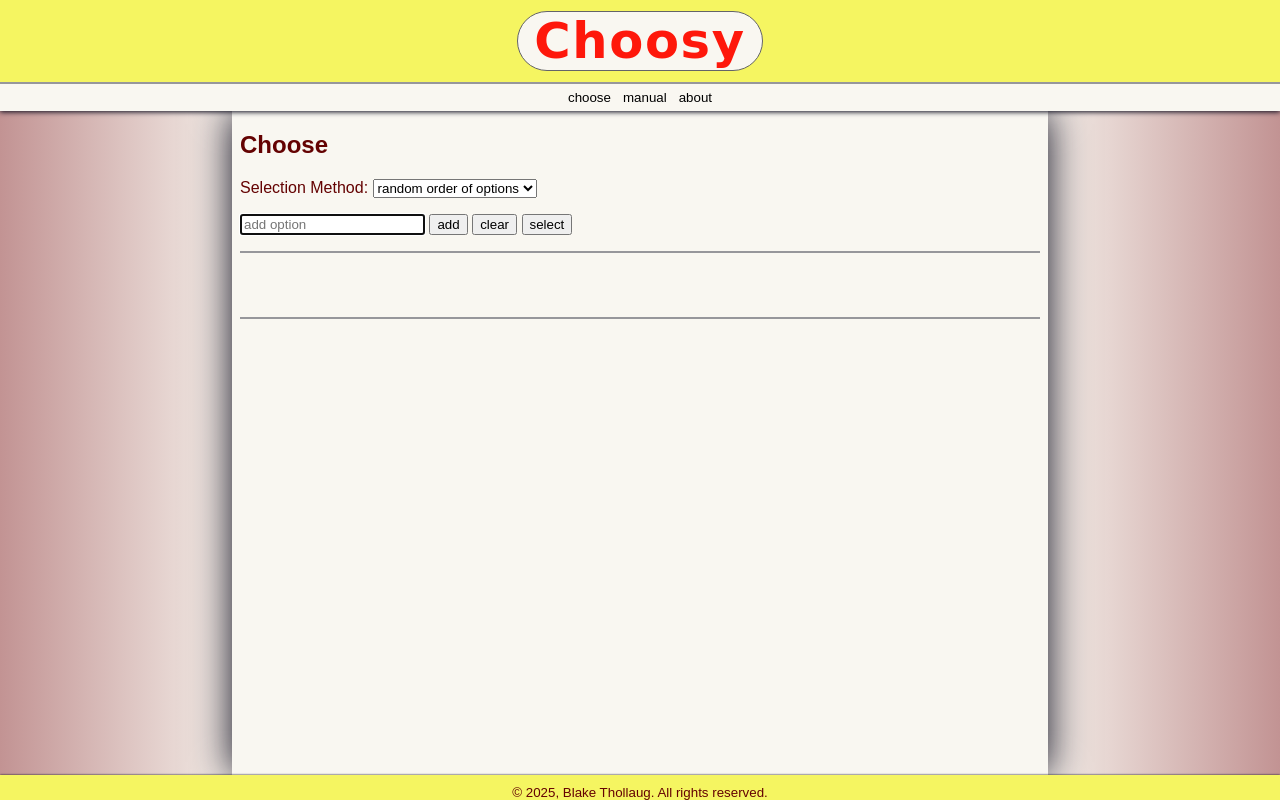
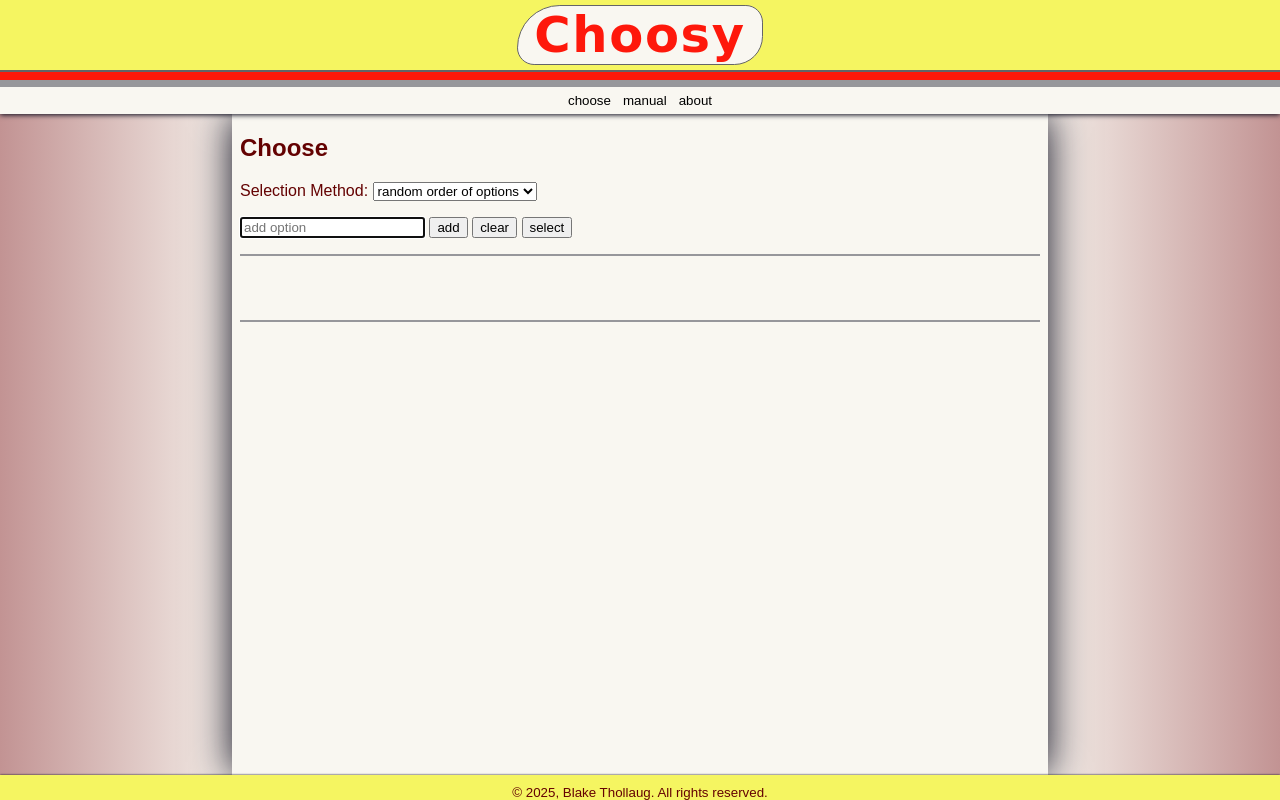
Before and after one commit to bthol/Choosy, a website: page index.html in a window 1280 px wide. Drawn offline with Linux system fonts and the light colour scheme.

Commit message:
header design

```diff
--- a/index.html
+++ b/index.html
@@ -10,7 +10,9 @@
 <body class="default-theme">
 
     <header>
-        <div id="website-title">Choosy</div>
+        <div>
+            <div id="website-title">Choosy</div>
+        </div>
     </header>
 
     <nav>
--- a/src/public/style.scss
+++ b/src/public/style.scss
@@ -22,29 +22,33 @@ body {
 }
 
 header {
+	z-index: 2;
 	position: relative;
-	z-index: 2;
 	margin: 0px;
-	padding: 8px;
-	background-color: var(--background-color-2);
+	padding-bottom: 8px;
 	grid-column: 1 / span 3;
 	display: grid;
-	border-bottom: 2px solid var(--border-color);
+	background-color: index.$title-color;
+	border-bottom: 7px solid var(--border-color);
+	> div {
+		display: grid;
+		background-color: var(--background-color-2);
+		border-bottom: 2px solid index.$title-color-border;
+	}
 }
-
 #website-title {
 	justify-self: center;
 	align-self: center;
 	padding: 0rem 1rem;
-	margin: 3px;
+	margin: 5px;
 	font-size: 3.1rem;
 	font-weight: 600;
 	letter-spacing: .1rem;
 	font-family: index.$title-font-family;
 	color: index.$title-color;
 	background-color: index.$title-color-background;
-	border: .1rem solid index.$title-color-border;
-	border-radius: 5rem;
+	border: .12rem solid index.$title-color-border;
+	border-radius: 15rem 6rem 10rem 6rem;
 }
 
 nav {
```
Also changed, not shown: build/public/style.css.
